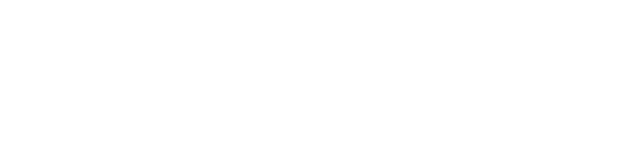
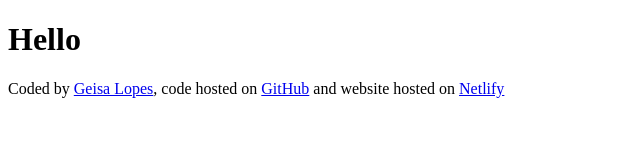
Before and after one commit to geisalopes/vanilla-weather, a plain HTML site: page index.html in a window 1280 px wide. Shown: the whole page, without its empty margins (0-640 px from the left). Drawn offline with Linux system fonts and the light colour scheme.

Commit message:
Add links to the footer

```diff
--- a/index.html
+++ b/index.html
@@ -5,5 +5,19 @@
     <meta name="viewport" content="width=device-width, initial-scale=1.0" />
     <title>React Weather App</title>
   </head>
-  <body></body>
+  <body>
+    <h1>Hello</h1>
+    <footer>
+      Coded by
+      <a href="https://github.com/geisalopes" target="_blank">Geisa Lopes</a>,
+      code hosted on
+      <a href="https://github.com/geisalopes/vanilla-weather" target="_blank"
+        >GitHub</a
+      >
+      and website hosted on
+      <a href="https://react-vanilla-weather-app.netlify.app/" target="_blank"
+        >Netlify</a
+      >
+    </footer>
+  </body>
 </html>
```
